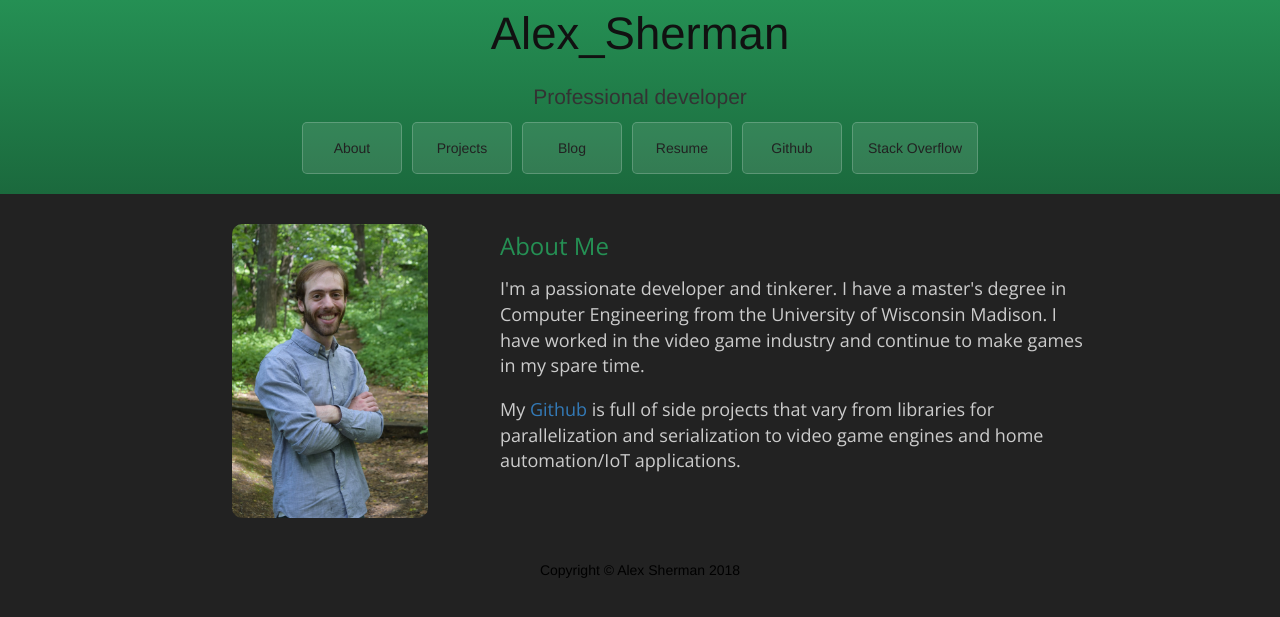
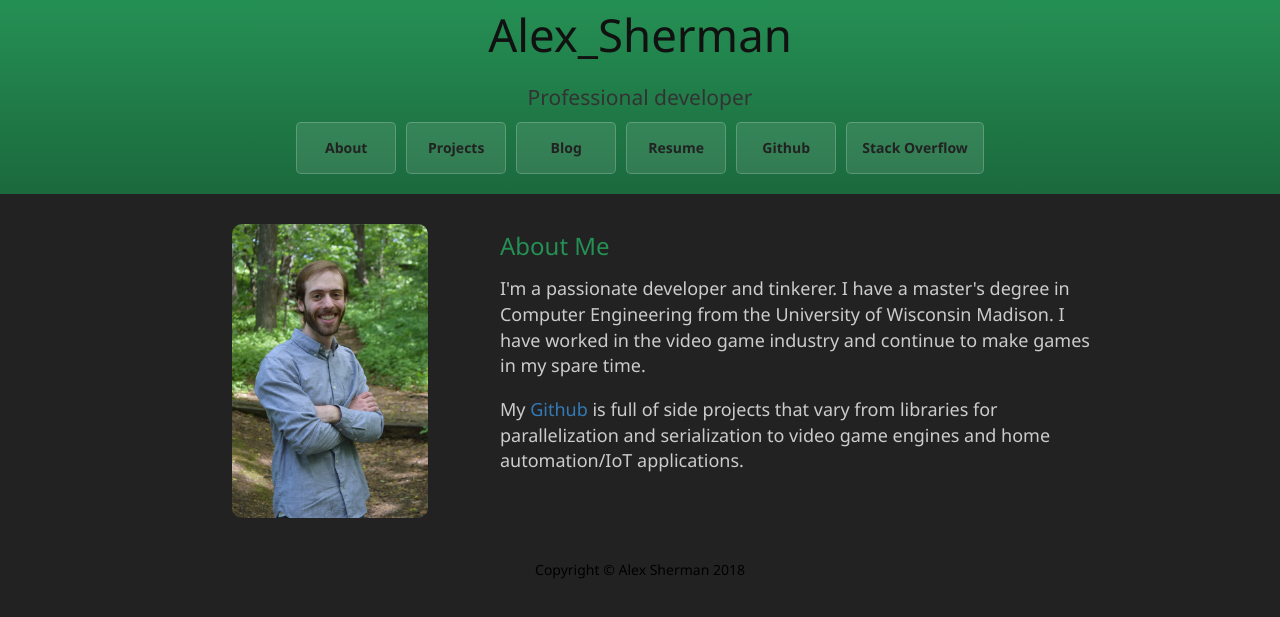
Before and after one commit to alex-sherman/alex-sherman.github.io, a Jekyll site: the page built from index.html, in a window 1280 px wide. Shown: the top 617 px of the page. Built offline with Jekyll 4.4.1, drawn with Linux system fonts in a browser that asks for light colours; nearby versions of some CDN libraries; some web fonts are replaced.

Commit message:
Remove an HTTP resource, change fonts

```diff
--- a/_includes/head.html
+++ b/_includes/head.html
@@ -12,10 +12,7 @@
     <meta name="author" content="Alex Sherman">
 
     <meta name="viewport" content="width=device-width,initial-scale=1">
-    <link href='http://fonts.googleapis.com/css?family=Lato|Trykker|Flamenco:300,400' rel='stylesheet' type='text/css'>
-    <link href='https://fonts.googleapis.com/css?family=Open+Sans:400,700' rel='stylesheet' type='text/css'>
     <link rel="stylesheet" href="/dist/css/bootstrap.min.css">
-
     <script src="https://cdnjs.cloudflare.com/ajax/libs/codemirror/5.6.0/codemirror.min.js"></script>
     <link rel="stylesheet" href="https://cdnjs.cloudflare.com/ajax/libs/codemirror/5.6.0/codemirror.min.css">
     <script src="https://cdnjs.cloudflare.com/ajax/libs/codemirror/5.6.0/mode/javascript/javascript.min.js"></script>
--- a/css/style.css
+++ b/css/style.css
@@ -1,6 +1,7 @@
 body {
   background-color: #222;
   color: #ccc;
+  font-family: 'Segoe UI', sans-serif;
 }
 .container > footer p, .nav-container, .center {
   text-align: center; /* center align it with the container */
@@ -56,7 +57,6 @@
   padding-right: 20px;
   border-radius: 6px;
   padding-bottom: 20px;
-  font-family: "Open Sans", Helvetica, Arial, sans-serif;
   font-size: 18px;
 }
 
@@ -113,6 +113,7 @@
   margin-left: -15px;
 }
 .nav>li>a {
+  font-weight: bold;
   color: #222;
   border-width: 1px;
   border-style: solid;
```
